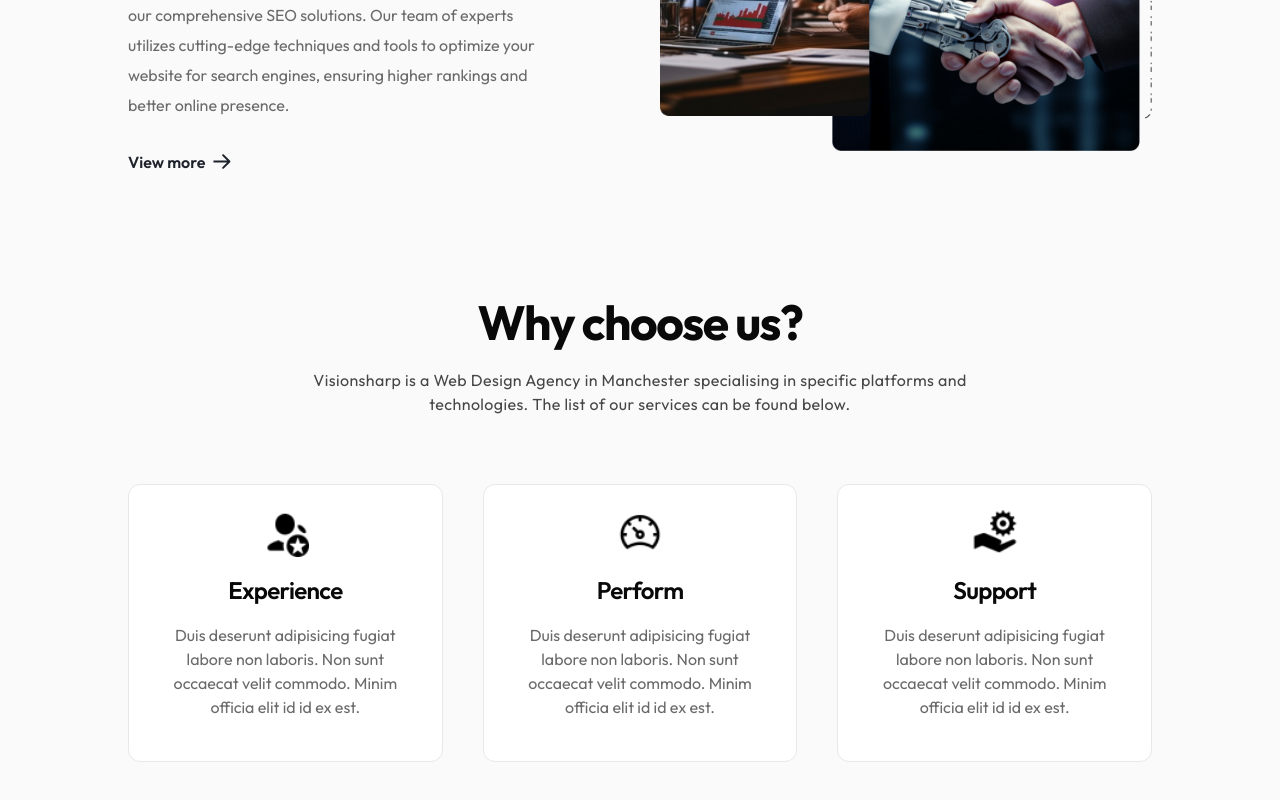
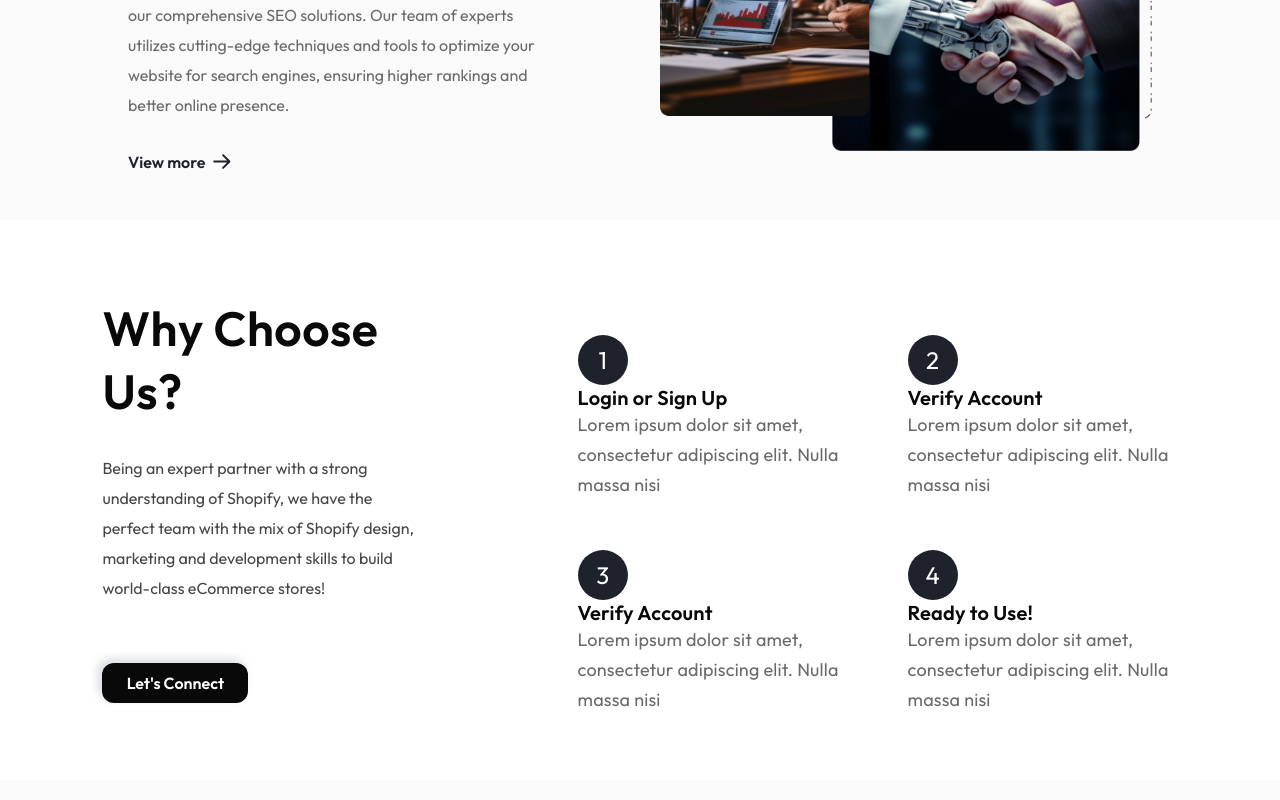
Before and after one commit to ahswathi/gcv2, a Next.js app: page / in a window 1280 px wide. Shown: the part 11172-11972 px from the top of the page. Built offline with nearby package versions, Linux system fonts and the light colour scheme.

Commit message:
add compos

```diff
--- a/src/app/components/ctaform/ctaform.module.css
+++ b/src/app/components/ctaform/ctaform.module.css
@@ -49,10 +49,12 @@
 
 .requestbtn{
     display: flex;
-    padding: 12px 24px;
+    font-size: 22px;
+    padding: 13px 32px;
     justify-content: center;
     align-items: center;
     gap: 10px;
+    font-weight: 600;
     color: #ffffff;
     background: #090909;
     border-radius: 12px;
--- a/src/app/components/newchooseus/newchooseus.jsx
+++ b/src/app/components/newchooseus/newchooseus.jsx
@@ -15,8 +15,27 @@ const Newchooseus = () => {
                 </a>
           </div>
       </div>
-    <div>
-
+    <div className={styles.boxes}>
+        <div className={styles.box}>
+          <span>1</span>
+          <p className={styles.title}>Login or Sign Up</p>
+          <p className={styles.para}>Lorem ipsum dolor sit amet, consectetur adipiscing elit. Nulla massa nisi</p>
+        </div>
+    <div className={styles.box}>
+    <span>2</span>
+          <p className={styles.title}>Verify Account</p>
+          <p className={styles.para}>Lorem ipsum dolor sit amet, consectetur adipiscing elit. Nulla massa nisi</p>
+    </div>
+    <div className={styles.box}>
+    <span>3</span>
+          <p className={styles.title}>Verify Account</p>
+          <p className={styles.para}>Lorem ipsum dolor sit amet, consectetur adipiscing elit. Nulla massa nisi</p>
+    </div>
+        <div className={styles.box}>
+        <span>4</span>
+          <p className={styles.title}>Ready to Use!</p>
+          <p className={styles.para}>Lorem ipsum dolor sit amet, consectetur adipiscing elit. Nulla massa nisi</p>
+        </div>
     </div>
     </div>
     </>
--- a/src/app/components/newchooseus/newchooseus.module.css
+++ b/src/app/components/newchooseus/newchooseus.module.css
@@ -61,8 +61,39 @@
     box-shadow: -6px -6px 8px 0px rgb(157, 165, 182, 0.2);
     border: 1px solid #000000;
 }
-
-
+.boxes{
+    display: grid;
+    grid-gap: 15% 5%;
+    grid-template-columns: 1fr 1fr;
+}
+.box{
+    display: block;
+    align-items: flex-start;
+    width: 300px;
+}
+.box span{
+    width: 50px;
+    height: 50px;
+    border-radius: 50%;
+    background-color: #1E222B;
+    color: white;
+    display: flex;
+    align-items: center;
+    justify-content: center;
+    font-size: 24px;
+}
+.title{
+    color: #090909;
+font-size: 20px;
+font-weight: 600;
+letter-spacing: 0.2px;
+}
+.para{
+    color: #6A6A6A;
+font-size: 18px;
+line-height: 30px; /* 166.667% */
+letter-spacing: 0.18px;
+}
 /* @media (min-width: 768px) and (max-width: 1023px) {}
 
 
--- a/src/app/components/trends/trends.jsx
+++ b/src/app/components/trends/trends.jsx
@@ -60,8 +60,11 @@ const Trends = () => {
             </div>
         </div>
         <div className={styles.trendfoot}>
-            <p>Ready to post your job to 10+ job boards for free?</p>
+            <p>Do you want to scale your e-commerce</p>
+            <div style={{display: 'flex', gap: '30px'}}>
             <Lightbutton title="Lets connect"/>
+            <div><a className={styles.button}>Book a Time</a></div>
+            </div>
         </div>
     </div>
   )
--- a/src/app/components/trends/trends.module.css
+++ b/src/app/components/trends/trends.module.css
@@ -8,8 +8,29 @@
     margin: 0px 6% 0 6%;
     margin-bottom: 24px;
 }
+.button {
+    display: flex;
+    width: 146px;
+    height: 40px;
+    padding: 14px 20px;
+    justify-content: center;
+    align-items: center;
+    gap: 10px;
+    flex-shrink: 0;
+    font-size: 16px;
+    font-weight: 600;
+    border-radius: 12px;
+    background: #090900;
+    color: #090909;
+    border-style: 1px dotted #aa3030;
+    cursor: pointer;
+    transition: all 500ms ease;
+}
 
-
+.button:hover {
+    background: #FDFDFD;
+    box-shadow: -6px -6px 8px 0px rgb(36 36 36 / 40%);
+}
 .row {
     display: flex;
     justify-content: center;
--- a/src/app/page.jsx
+++ b/src/app/page.jsx
@@ -22,7 +22,6 @@ import Newchooseus from './components/newchooseus/newchooseus'
 import Herosub from './components/herosub/herosub'
 import Blogs from './components/blogs/blogs'
 import Supports from './components/supports/supports'
-
 // const faqItems = [
 //   { question: 'What services do you offer in online marketing?', answer: 'We provide a wide range of services, including SEO, PPC, content creation, social media marketing, email marketing, video marketing, branding, and online marketing strategy development.' },
 
@@ -76,10 +75,10 @@ export default function Home() {
         scontent="Boost your website's visibility and drive organic traffic with our comprehensive SEO solutions. Our team of experts utilizes cutting-edge techniques and tools to optimize your website for search engines, ensuring higher rankings and better online presence."
         simageUrl='assets/bm2.png'
       />
-      <Chooseus />
+      {/* <Chooseus /> */}
       <Newchooseus />
       <Trends />
-
+      <Ctaform />
       <Partner />
       {/* <Ctaform /> */}
 
```
